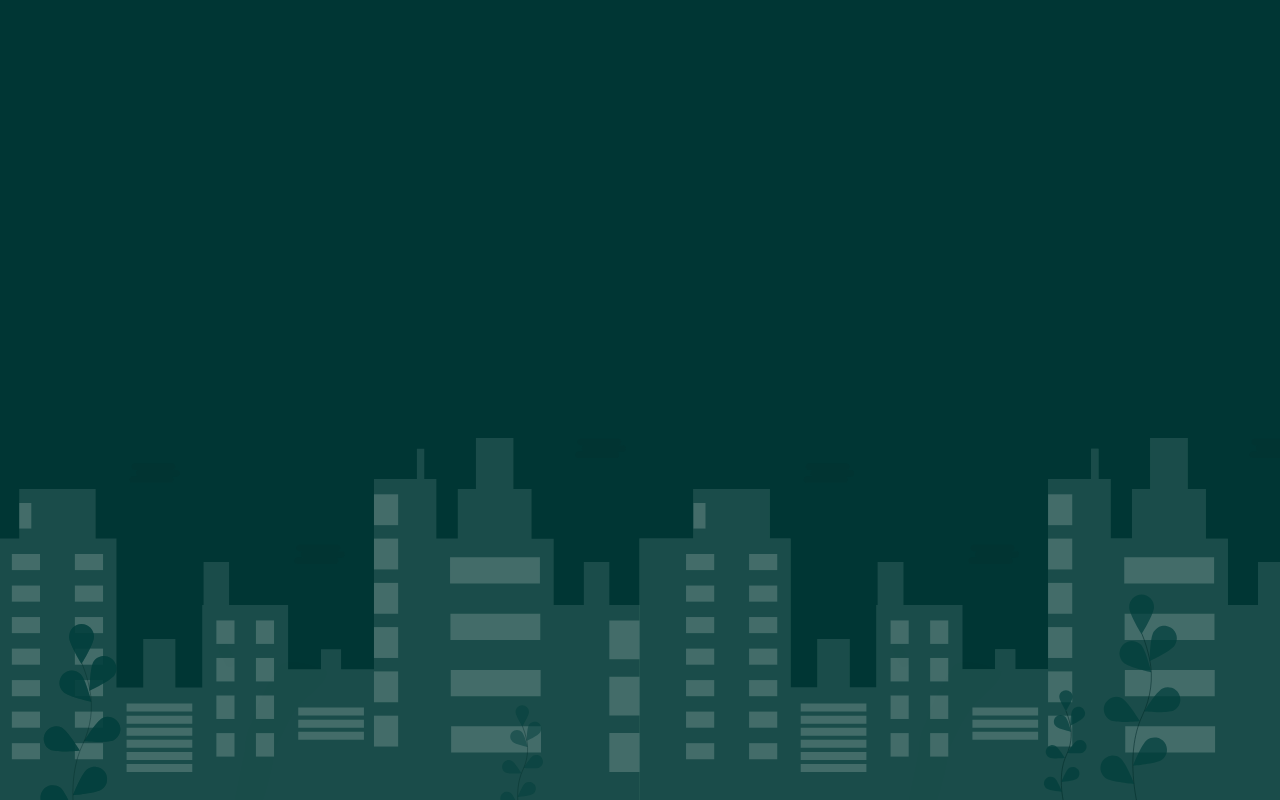
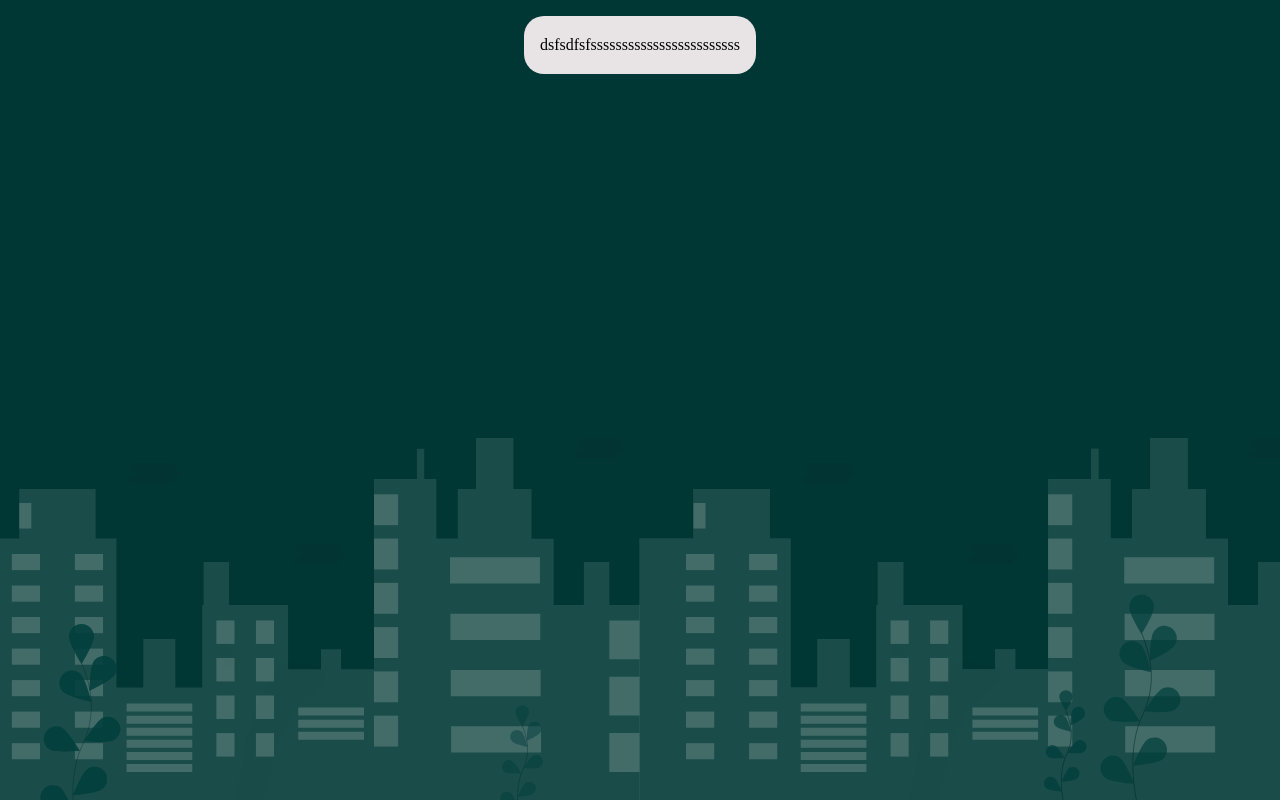
Before and after one commit to ParkingLotDevOps/Automated-Parking-Lot, a React app in the folder web-frontend/: page /sign-in in a window 1280 px wide. Built offline with nearby package versions, Linux system fonts and the light colour scheme.

Commit message:
container

```diff
--- a/web-frontend/src/components/SignIn/SignIn.js
+++ b/web-frontend/src/components/SignIn/SignIn.js
@@ -5,6 +5,9 @@ import Background from 'assets/background.svg';
 export default function SignIn() {
   return (
     <>
+      <div className={styles.container}>
+        dsfsdfsfssssssssssssssssssssssss <br />
+      </div>
       <img src={Background} className={styles.bg} draggable="false" />
     </>
   );
--- a/web-frontend/src/components/SignIn/SignIn.module.css
+++ b/web-frontend/src/components/SignIn/SignIn.module.css
@@ -5,3 +5,11 @@
   background-size: 100%;
   z-index: -1;
 }
+
+.container {
+  background: #E8E4E6;
+  margin: 1rem auto;
+  width: fit-content;
+  padding: 1rem;
+  border-radius: 20px;
+}
```
